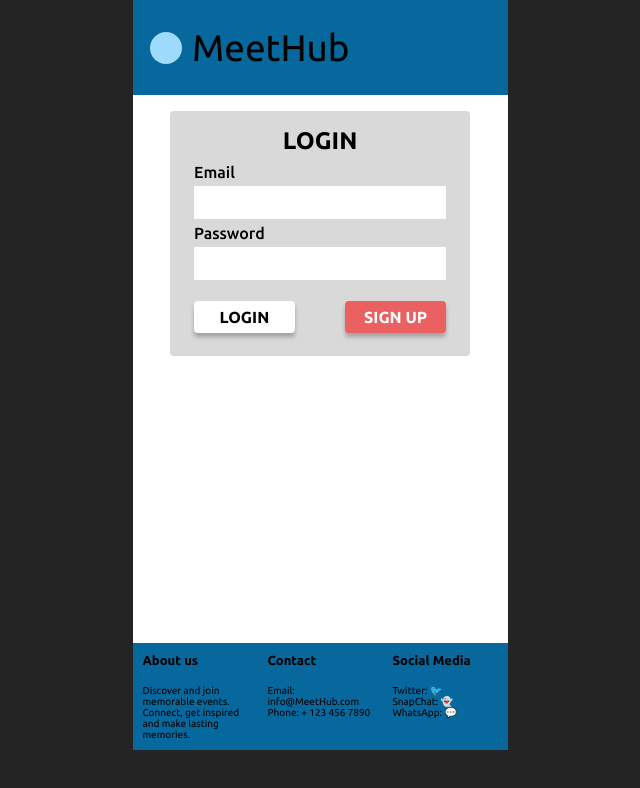
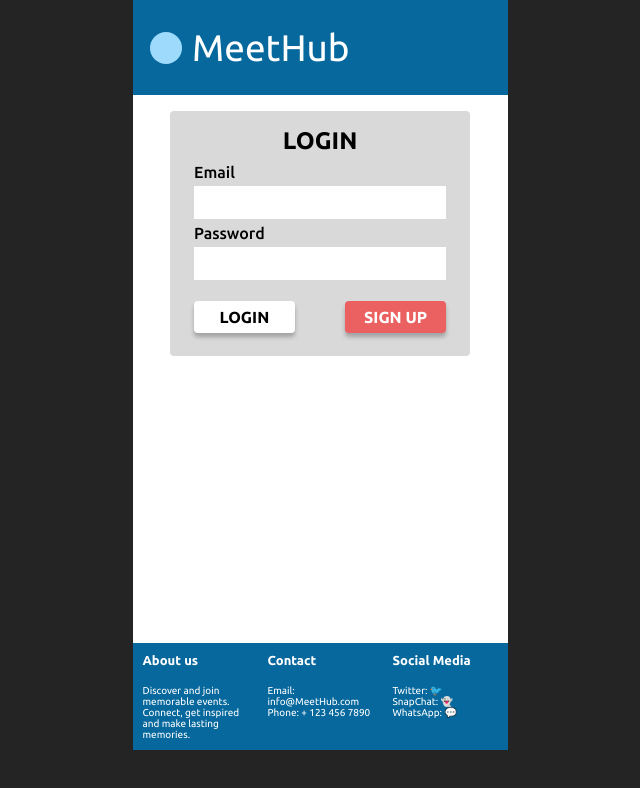
Before and after one commit to rebeckaelin/meetup, a React (Vite) app in the folder client/: page / in a window 1280 px wide. Shown: the top 788 px of the page, without its empty margins (320-960 px from the left). Built offline with nearby package versions, Linux system fonts and the light colour scheme.

Commit message:
fixed some styling and added alert to signup

```diff
--- a/client/src/components/Header.jsx
+++ b/client/src/components/Header.jsx
@@ -14,7 +14,9 @@ const Header = ({ userLogoSrc, hideContent }) => {
     <div className="headerMainContainer">
       <div className="left-container">
         <div className="ball"></div>
-        <h1 onClick={() => navigate("/meetups")}>MeetHub</h1>
+        <h1 className="headerTitle" onClick={() => navigate("/meetups")}>
+          MeetHub
+        </h1>
       </div>
       <div className={`right-container ${hideContent ? "hidden" : ""}`}>
         <p className="logoutButton" onClick={handleLogout}>
--- a/client/src/pages/StartPage.jsx
+++ b/client/src/pages/StartPage.jsx
@@ -45,6 +45,7 @@ const StartPage = () => {
         setEmail("");
         setPassword("");
         setComparePsw("");
+        alert("Account created successfully!");
       }
     } catch (error) {
       console.error(error);
--- a/client/src/sass/Footer.scss
+++ b/client/src/sass/Footer.scss
@@ -1,11 +1,11 @@
 @use "./index" as *;
-@import url("https://fonts.googleapis.com/css2?family=Ubuntu:ital,wght@0,300;0,400;0,500;0,700;1,300;1,400;1,500;1,700&display=swap");
 
 .footerMainContainer {
   background-color: $dimBlue;
   display: grid;
-  font-family: ubuntu;
+  font-family: $fontFamily;
   width: 375px;
+  color: $white;
 
   grid-template-columns: 1fr 1fr 1fr;
   grid-template-rows: 1fr;
--- a/client/src/sass/Header.scss
+++ b/client/src/sass/Header.scss
@@ -1,6 +1,4 @@
 @use "./index" as *;
-
-@import url("https://fonts.googleapis.com/css2?family=Ubuntu:ital,wght@0,300;0,400;0,500;0,700;1,300;1,400;1,500;1,700&display=swap");
 
 .headerMainContainer {
   background-color: rgb(6, 104, 157);
@@ -22,8 +20,8 @@
       background-color: rgb(157, 218, 251);
     }
 
-    h1 {
-      font-family: ubuntu;
+    .headerTitle {
+      @include heroFont($white, $fontFamily);
       font-weight: 400;
       font-size: 37px;
       cursor: pointer;
--- a/client/src/sass/Reviews.scss
+++ b/client/src/sass/Reviews.scss
@@ -17,6 +17,8 @@
   border: none;
   border-radius: 4px;
   resize: none;
+  background-color: $white;
+  color: $black;
 }
 .reviewInput::placeholder {
   font-style: italic;
```
